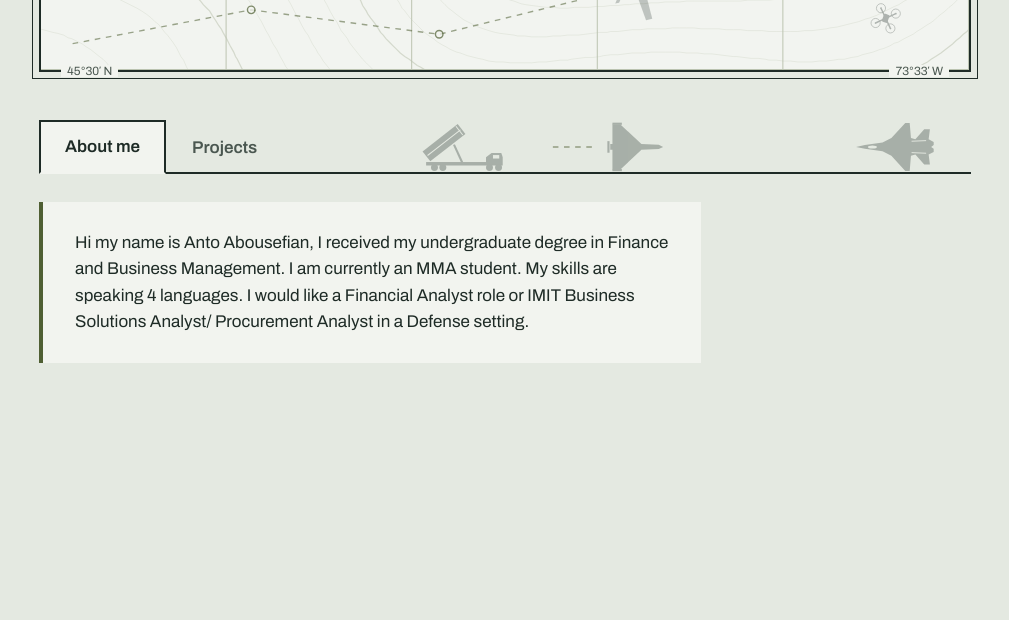
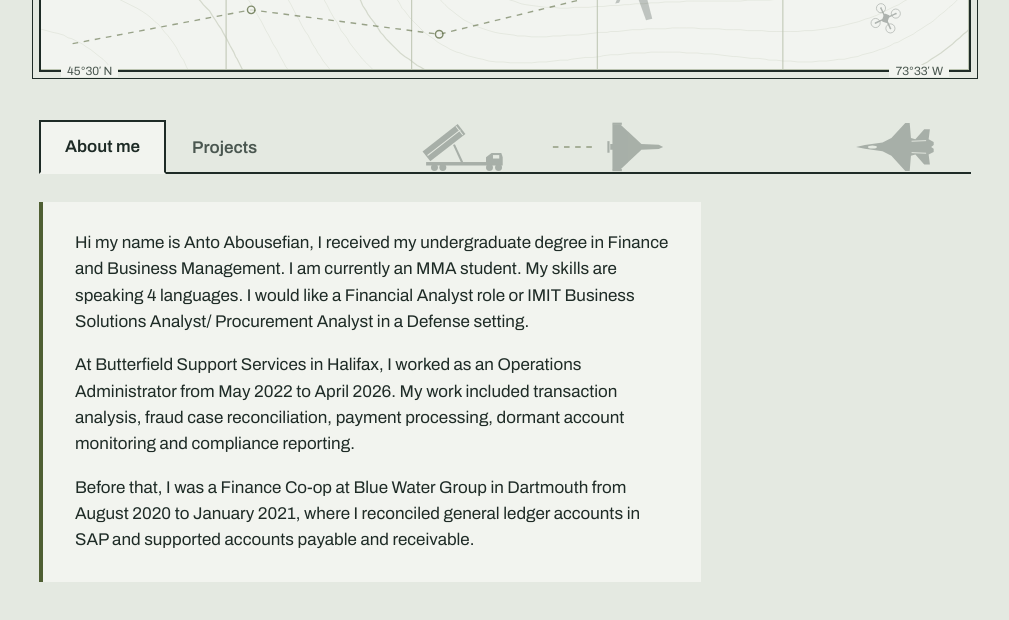
Before and after one commit to AntoA301/AntoA301.github.io, a plain HTML site: page index.html in a window 1280 px wide. Shown: the part 358-978 px from the top of the page, without its empty margins (135-1144 px from the left). Before the commit the page ends 800 px from the top, so only its background shows below. Drawn offline with Linux system fonts and the light colour scheme.

Commit message:
Add Butterfield and Blue Water Group experience to About me

```diff
--- a/index.html
+++ b/index.html
@@ -278,6 +278,10 @@
         padding: 28px 32px;
         max-width: 68ch;
         font-size: 17px;
+      }
+
+      .panel p + p {
+        margin-top: 1em;
       }
 
       /* ---------- PROJECTS ---------- */
@@ -596,6 +600,17 @@
             role or IMIT Business Solutions Analyst/ Procurement Analyst in a
             Defense setting.
           </p>
+          <p>
+            At Butterfield Support Services in Halifax, I worked as an
+            Operations Administrator from May 2022 to April 2026. My work
+            included transaction analysis, fraud case reconciliation, payment
+            processing, dormant account monitoring and compliance reporting.
+          </p>
+          <p>
+            Before that, I was a Finance Co-op at Blue Water Group in Dartmouth
+            from August 2020 to January 2021, where I reconciled general ledger
+            accounts in SAP and supported accounts payable and receivable.
+          </p>
         </div>
       </section>
 
```
